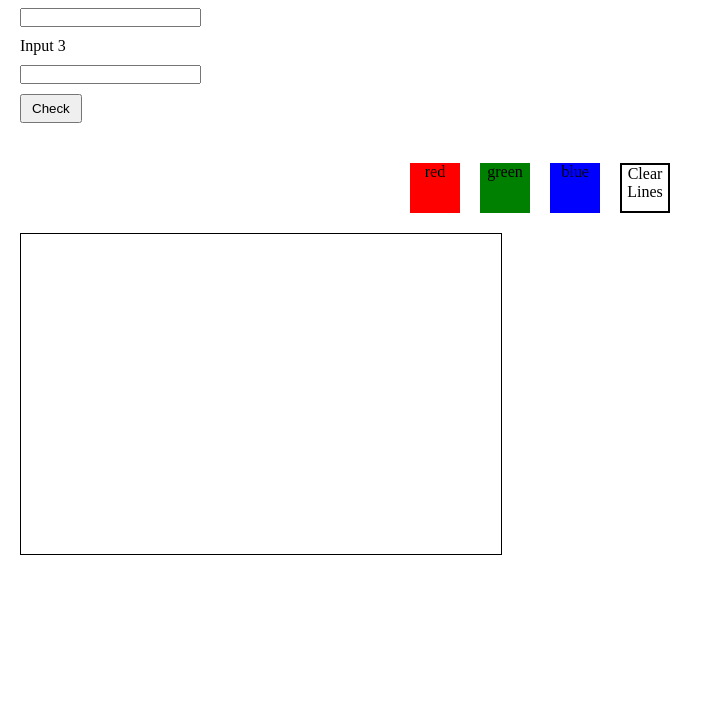
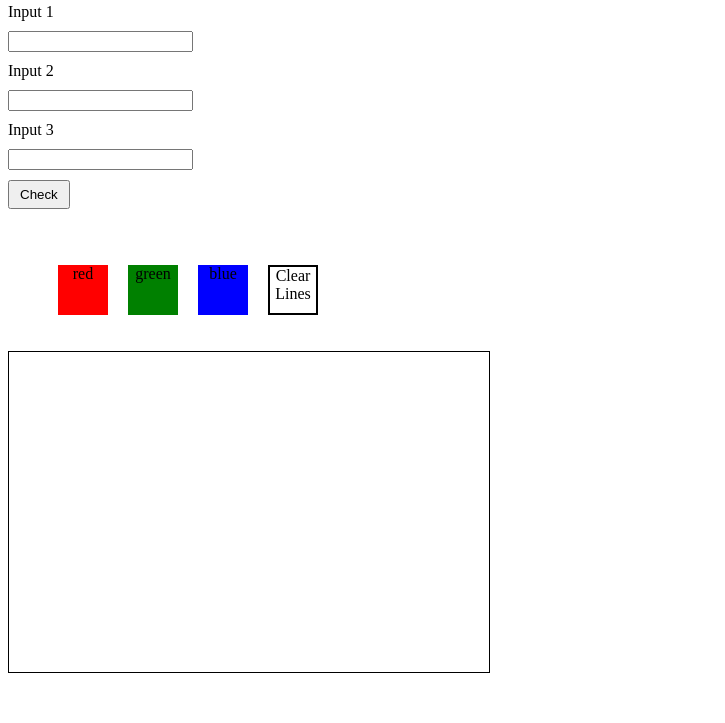
Before and after one commit to NahornyiMaksym/home-tasks, a plain HTML site: page index3.html in a window 1280 px wide. Shown: the part 77-800 px from the top of the page, without its empty margins (0-725 px from the left). Drawn offline with nearby package versions, Linux system fonts and the light colour scheme; files that its build step writes are made by us from their sources.

Commit message:
added dz-12

```diff
--- a/css/page3.scss
+++ b/css/page3.scss
@@ -1,48 +1,44 @@
-* {
-  padding: 0;
-  margin: 0;
-}
+//* {
+//  padding: 0;
+//  margin: 0;
+//}
 
-body {
-  padding-left: 20px;
-}
+//body {
+//  padding-left: 20px;
+//}
 
 input {
   display: block;
 }
 
-.form1 {
+.P3form1 {
   margin: 10px 0;
 }
 
-.borders {
+.P3borders {
   border: 1px solid #000;
   margin-left: 20px;
   display: inline-block;
   padding: 10px;
 }
 
-.btn1 {
+.P3btn1 {
   padding: 5px 10px;
   margin-bottom: 20px;
 }
 
-.container {
-  max-width: 500px;
-  margin: auto;
-  text-align: center;
+.P3container {
   display: flex;
   list-style: none;
 }
 
-.colorBox {
+.P3colorBox {
   box-sizing: border-box;
   margin: 20px 10px;
   max-width: 50px;
   height: 50px;
   text-align: center;
   width: 100%;
-  //display: inline-block;
   &:last-child {
     border: 2px solid #000;
   }
@@ -59,14 +55,14 @@ canvas {
   border: 1px solid #000;
 }
 
-.bgRed {
+.P3bgRed {
   background-color: red;
 }
 
-.bgGreen {
+.P3bgGreen {
   background-color: green;
 }
 
-.bgBlue {
+.P3bgBlue {
   background-color: blue;
 }
--- a/index3.html
+++ b/index3.html
@@ -10,28 +10,34 @@
     <link rel="stylesheet" href="css/page3.css">
     <script defer src="js/dz-12-canvas-regex.js"></script>
 
+
+
 </head>
 <body>
+
+<h1>
+    DZ-12
+</h1>
 <!--<form name="practice" action="" method="post" class="borders">-->
 
 <label for="letters">Input 1</label>
-<input name="lettersOnly" type="text" id="letters" class="form1">
+<input name="lettersOnly" type="text" id="letters" class="P3form1">
 
 <label for="digits">Input 2</label>
-<input name="number" type="text" id="digits" class="form1">
+<input name="number" type="text" id="digits" class="P3form1">
 
 <label for="mail">Input 3</label>
-<input name="email" type="text" id="mail" class="form1">
+<input name="email" type="text" id="mail" class="P3form1">
 
-<button type="submit" class="btn1" id="btn1"> Check</button>
+<button type="submit" class="P3btn1" id="btn1"> Check</button>
 
 <!--</form>-->
-<ul class="container" id="container">
+<ul class="P3container" id="container">
 
-    <li class="colorBox bgRed">red</li>
-    <li class="colorBox bgGreen">green</li>
-    <li class="colorBox bgBlue">blue</li>
-    <li class="colorBox" id="clear">Clear Lines</li>
+    <li class="P3colorBox P3bgRed">red</li>
+    <li class="P3colorBox P3bgGreen">green</li>
+    <li class="P3colorBox P3bgBlue">blue</li>
+    <li class="P3colorBox" id="clear">Clear Lines</li>
 
 </ul>
 
```
Also changed, not shown: css/main-style.scss (+7 -0 lines), css/main-style.css, 1 other file.
